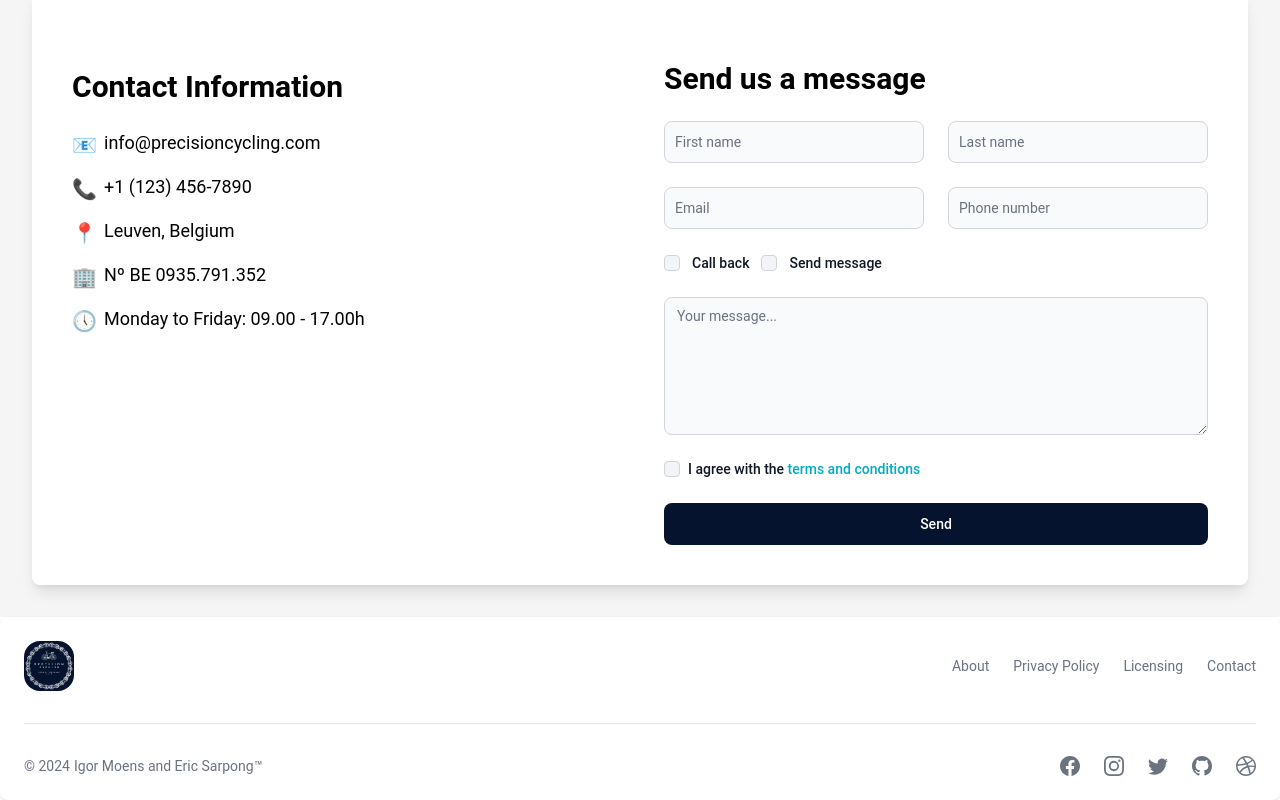
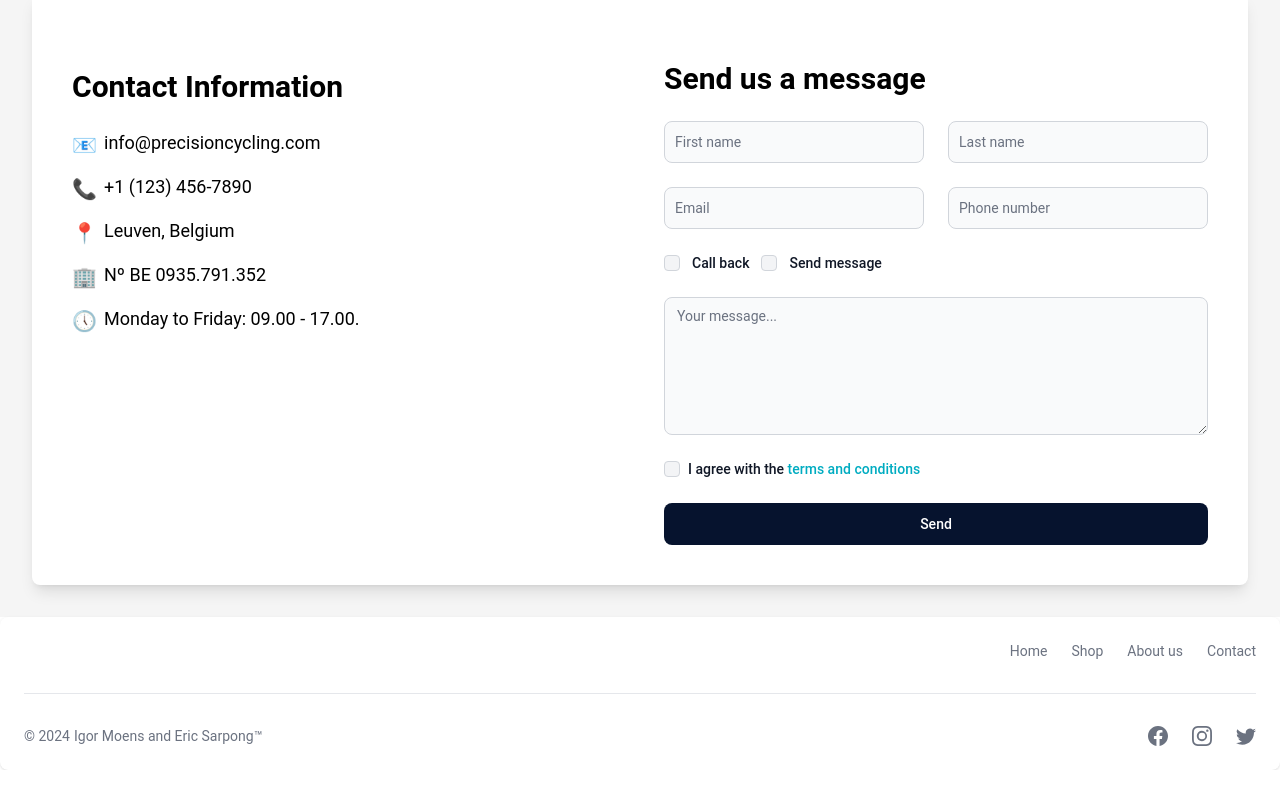
Before and after one commit to IgorMoensStudent/VisualDesign27, a Next.js app in the folder visualdesign/: page /contact in a window 1280 px wide. Shown: the part 411-1211 px from the top of the page. After the commit the page ends 1181 px from the top, so only its background shows below. Built offline with nearby package versions, Linux system fonts and the light colour scheme.

Commit message:
website almost finished

```diff
--- a/visualdesign/components/Footers.tsx
+++ b/visualdesign/components/Footers.tsx
@@ -12,18 +12,12 @@ const Footers : React.FC = () => {
         <Footer container>
             <div className="w-full text-center">
                 <div className="w-full justify-between sm:flex sm:items-center sm:justify-between">
-                <Image
-                    src={logo3}
-                    alt="logo"
-                    width={50}
-                    height={50}
-                    className="rounded-2xl"
-                />
+                <p></p>
                 <Footer.LinkGroup>
-                    <Footer.Link href="#">About</Footer.Link>
-                    <Footer.Link href="#">Privacy Policy</Footer.Link>
-                    <Footer.Link href="#">Licensing</Footer.Link>
-                    <Footer.Link href="#">Contact</Footer.Link>
+                    <Footer.Link href="/">Home</Footer.Link>
+                    <Footer.Link href="/shop">Shop</Footer.Link>
+                    <Footer.Link href="/about">About us</Footer.Link>
+                    <Footer.Link href="/contact">Contact</Footer.Link>
                 </Footer.LinkGroup>
                 </div>
                 <Footer.Divider />
@@ -33,8 +27,6 @@ const Footers : React.FC = () => {
                     <Footer.Icon href="#" icon={BsFacebook} />
                     <Footer.Icon href="#" icon={BsInstagram} />
                     <Footer.Icon href="#" icon={BsTwitter} />
-                    <Footer.Icon href="#" icon={BsGithub} />
-                    <Footer.Icon href="#" icon={BsDribbble} />
                 </div>
                 </div>
             </div>
--- a/visualdesign/components/Header.tsx
+++ b/visualdesign/components/Header.tsx
@@ -1,5 +1,6 @@
 import Link from 'next/link';
 import React, { useState, useEffect } from "react";
+import { useRouter } from 'next/router';
 import styles from './Header.module.css';
 import {
   Navbar,
@@ -15,19 +16,19 @@ import {
 const NavList = (
     <ul className="mt-2 mb-4 flex flex-col gap-2 lg:mb-0 lg:mt-0 lg:flex-row lg:items-center lg:gap-6">
                     <Typography as="li" color="blue-gray" className="p-3 font-semibold" placeholder="">
-                        <Link href="/" className="flex items-center hover-underline-padding">Home</Link>
+                        <Link href="/" className="flex items-center hover-underline-padding transition-colors duration-300 hover:text-[#C8AF46]">Home</Link>
                     </Typography>
 
                     <Typography as="li" color="blue-gray" className="p-3 font-semibold" placeholder="">
-                        <Link href="/shop" className="flex items-center hover-underline-padding">Shop</Link>
+                        <Link href="/shop" className="flex items-center hover-underline-padding transition-colors duration-300 hover:text-[#C8AF46]">Shop</Link>
                     </Typography>
 
                     <Typography as="li" color="blue-gray" className="p-3 font-semibold" placeholder="">
-                        <Link href="/about" className="flex items-center hover-underline-padding">About us</Link>
+                        <Link href="/about" className="flex items-center hover-underline-padding transition-colors duration-300 hover:text-[#C8AF46]">About us</Link>
                     </Typography>
 
                     <Typography as="li" color="blue-gray" className="p-3 font-semibold" placeholder="">
-                        <Link href="/contact" className="flex items-center hover-underline-padding">Contact</Link>
+                        <Link href="/contact" className="flex items-center hover-underline-padding transition-colors duration-300 hover:text-[#C8AF46]">Contact</Link>
                     </Typography>
                 </ul>
 )
--- a/visualdesign/pages/about/index.tsx
+++ b/visualdesign/pages/about/index.tsx
@@ -12,6 +12,7 @@ import WhatsApp from "../../public/WhatsApp.png"
 import Messenger from "../../public/Messenger.png"
 import Femke from "../../public/FemkeVerlinden.jpg";
 import cover from "../../public/BikeCover.jpg"
+import logo2 from "../../public/Logo2.png";
 
 const About : React.FC = () => {
     return (
@@ -23,8 +24,8 @@ const About : React.FC = () => {
         <main className="">
         <div className="mx-auto max-w-full">
             <div className="h-[15rem] w-full bg-[#06132E] text-white flex flex-col items-center justify-center">
-                <div className="text-sm text-center mb-4">Precision Cycling</div>
-                <div className="text-3xl font-bold mb-2 text-center">About us</div>
+                <div className="text-base text-center mb-4">Precision Cycling</div>
+                <div className="text-4xl font-bold mb-2 text-center">About us</div>
             </div>
         </div>
 
@@ -69,7 +70,7 @@ const About : React.FC = () => {
                         height={300}
                         className="rounded-2xl"
                     />
-                    <p className="absolute bottom-0 left-0 right-0 text-white font-bold text-sm bg-[#06132E] text-center py-2">Femke Verlinden</p>
+                    <p className="absolute bottom-0 left-0 right-0 text-white font-bold text-sm bg-[#06132E] text-center py-1">Femke Verlinden</p>
                 </div>
 
                 <div className="flex flex-col text-center lg:text-left pl-20">
--- a/visualdesign/pages/appointment/index.tsx
+++ b/visualdesign/pages/appointment/index.tsx
@@ -12,8 +12,8 @@ const Appointment: React.FC = () => {
             <main className="">
                 <div className="mx-auto max-w-full">
                     <div className="h-[15rem] w-full bg-[#06132E] text-white flex flex-col items-center justify-center">
-                        <div className="text-sm text-center mb-4">Precision Cycling</div>
-                        <div className="text-3xl font-bold mb-2 text-center">Make an appointment</div>
+                        <div className="text-base text-center mb-4">Precision Cycling</div>
+                        <div className="text-4xl font-bold mb-2 text-center">Make an appointment</div>
 
                         <div className="flex flex-wrap gap-2">
                             <Button outline gradientDuoTone="pinkToOrange">
--- a/visualdesign/pages/contact/index.tsx
+++ b/visualdesign/pages/contact/index.tsx
@@ -13,8 +13,8 @@ const Contact: React.FC = () => {
       <main>
         <div className="mx-auto max-w-full">
                 <div className="h-[15rem] w-full bg-[#06132E] text-white flex flex-col items-center justify-center">
-                    <div className="text-sm text-center mb-4">Precision Cycling</div>
-                    <div className="text-3xl font-bold mb-2 text-center">Contact Us</div>
+                    <div className="text-base text-center mb-4">Precision Cycling</div>
+                    <div className="text-4xl font-bold mb-2 text-center">Contact Us</div>
                 </div>
             </div>
 
@@ -61,7 +61,7 @@ const Contact: React.FC = () => {
                                 <span className="w-6 h-6 mr-2 text-xl">
                                     🕔
                                 </span>
-                                <span className="text-lg">Monday to Friday: 09.00 - 17.00h</span>
+                                <span className="text-lg">Monday to Friday: 09.00 - 17.00.</span>
                             </div>
                         </div>
                     </div>
--- a/visualdesign/pages/index.tsx
+++ b/visualdesign/pages/index.tsx
@@ -16,6 +16,8 @@ import image4 from "../public/Image4.jpg";
 import image5 from "../public/Image5.jpg";
 import image6 from "../public/Image6.jpg";
 import image7 from "../public/Image7.jpg";
+import Ketting from "../public/Ketting.png";
+import Bike from "../public/Bike.png";
 import logo1 from "../public/Logo1.png";
 import logo2 from "../public/Logo2.png";
 import logo3 from "../public/Logo3.png";
@@ -28,13 +30,26 @@ const Home = () => {
             </Head>
 
             <main className="">
-                <div className="mx-auto max-w-full">
-                    <div className="h-[30rem] w-full bg-[#06132E] text-white flex flex-col items-center justify-center">
-                        <div className="text-6xl font-bold mb-2 text-center">Precision Cycling</div>
-                        <div className="text-xl text-center mb-4">Repair / Upgrade Shop</div>
+                <div className="mx-auto max-w-full relative">
+                    <div className="h-[28rem] w-full bg-[#06132E] text-white flex flex-col items-center justify-center relative">
+                        <div className="relative z-10 text-6xl font-bold mb-2 text-center">Precision Cycling</div>
+                        <div className="relative z-10 text-xl text-center mb-4">Repair / Upgrade Shop</div>
 
+                        <div className="absolute top-20  left-0 w-full h-full flex flex-col items-center justify-center">
                             <div className="flex flex-wrap gap-2">
-                        <Button outline gradientDuoTone="pinkToOrange"><Link href="/appointment">Make an appointment</Link></Button>
+                                <Button outline gradientDuoTone="pinkToOrange">
+                                    <Link href="/appointment">Make an appointment</Link>
+                                </Button>
+                            </div>
+                        </div>
+
+                        <div className="absolute top-6 left-1/2 -translate-x-1/2 mt-4">
+                            <Image
+                                src={Bike}
+                                alt="Bike"
+                                width={180}
+                                height={180}
+                            />
                         </div>
                     </div>
                 </div>
@@ -48,7 +63,7 @@ const Home = () => {
                             width={400}
                             height={400}
                         />
-                        <p className="absolute bottom-8 left-4 text-white font-bold text-lg border-b-2 border-white"><Link href="/appointment">Repairs</Link></p>
+                        <p className="absolute bottom-8 left-4 text-white font-bold text-lg border-b-2 border-white transition-colors duration-300 hover:text-[#C8AF46] hover:border-[#C8AF46]"><Link href="/appointment">Repairs</Link></p>
                         </div>
                     </div>
 
@@ -60,7 +75,7 @@ const Home = () => {
                             width={400}
                             height={400}
                         />
-                        <p className="absolute bottom-8 left-4 text-white font-bold text-lg border-b-2 border-white"><Link href="/appointment">Upgrades</Link></p>
+                        <p className="absolute bottom-8 left-4 text-white font-bold text-lg border-b-2 border-white transition-colors duration-300 hover:text-[#C8AF46] hover:border-[#C8AF46]"><Link href="/appointment">Upgrades</Link></p>
                         </div>
                     </div>
 
@@ -72,13 +87,14 @@ const Home = () => {
                             width={400}
                             height={400}
                         />
-                        <p className="absolute bottom-8 left-4 text-white font-bold text-lg border-b-2 border-white"><Link href="/shop">Shop</Link></p>
+                        <p className="absolute bottom-8 left-4 text-white font-bold text-lg border-b-2 border-white transition-colors duration-300 hover:text-[#C8AF46] hover:border-[#C8AF46]"><Link href="/shop">Shop</Link></p>
                         </div>
                     </div>
                 </div>
 
                 <div className="flex-grow maincontainer">
                     <div className="flex flex-col lg:flex-row gap-8 p-10 items-center justify-center ">
+
                         <div className="flex-shrink-0 mb-4 lg:mb-0 relative">
                             <Image
                                 src={Bart}
@@ -87,8 +103,19 @@ const Home = () => {
                                 height={400}
                                 className="rounded-2xl"
                             />
-                        <p className="absolute bottom-0 left-0 right-0 text-white font-bold text-sm bg-[#06132E] text-center py-2">Bart Vermeulen</p>
+                            <p className="absolute bottom-0 left-0 right-0 text-white font-bold text-sm bg-[#06132E] text-center py-1">Bart Vermeulen</p>
+
+                            <div  className="absolute top-0 right-0 mt-4 mr-[-40px]">
+                                <Image
+                                    src={logo2}
+                                    alt="Logo 1"
+                                    width={95}
+                                    height={95}
+                                    className="rounded-2xl"
+                                />
                             </div>
+                        </div>
+
                         <div className="flex flex-col text-center lg:text-left pl-20">
                         <h2 className="text-4xl font-bold mb-4">A Bicycle Mechanic with Passion</h2>
                         <p className="text-gray-700 mb-4">
--- a/visualdesign/pages/shop/index.tsx
+++ b/visualdesign/pages/shop/index.tsx
@@ -1,5 +1,6 @@
 import Head from "next/head";
 import Link from "next/link";
+
 import { Fragment, useState } from 'react'
 import { Dialog, Disclosure, Menu, Transition } from '@headlessui/react'
 import { XMarkIcon } from '@heroicons/react/24/outline'
@@ -7,8 +8,6 @@ import { ChevronDownIcon, FunnelIcon, MinusIcon, PlusIcon, Squares2X2Icon } from
 
 
 const sortOptions = [
-
-
     { name: 'Most Popular', href: '#', current: true },
     { name: 'Best Rating', href: '#', current: false },
     { name: 'Newest', href: '#', current: false },
@@ -16,8 +15,6 @@ const sortOptions = [
     { name: 'Price: High to Low', href: '#', current: false },
   ]
   const subCategories = [
-
-
     { name: 'Totes', href: '#' },
     { name: 'Backpacks', href: '#' },
     { name: 'Travel Bags', href: '#' },
@@ -25,8 +22,6 @@ const sortOptions = [
     { name: 'Laptop Sleeves', href: '#' },
   ]
   const filters = [
-
-
     {
       id: 'color',
       name: 'Color',
@@ -73,7 +68,7 @@ const sortOptions = [
     {
       id: 1,
       name: 'Basic Tee',
-      href: '#',
+      href: '/contact',
       imageSrc: 'https://tailwindui.com/img/ecommerce-images/product-page-01-related-product-01.jpg',
       imageAlt: "Front of men's Basic Tee in black.",
       price: '$35',
@@ -110,12 +105,14 @@ const Shop: React.FC = () => {
 
         <div className="bg-white">
           <div>
+
              <div className="mx-auto max-w-full">
-            <div className="h-[15rem] w-full bg-[#06132E] text-white flex flex-col items-center justify-center">
-                <div className="text-sm text-center mb-4">Precision Cycling</div>
-                <div className="text-3xl font-bold mb-2 text-center">Shop</div>
+              <div className="h-[15rem] w-full bg-[#06132E] text-white flex flex-col items-center justify-center">
+                  <div className="text-base text-center mb-4">Precision Cycling</div>
+                  <div className="text-4xl font-bold mb-2 text-center">Shop</div>
+              </div>
             </div>
-        </div>
+
             <main className="mx-auto max-w-7xl px-4 sm:px-6 lg:px-8">
               <div className="flex items-baseline justify-between border-b border-gray-200 pb-6 pt-24">
                 <h1 className="text-4xl font-bold tracking-tight text-gray-900">New Arrivals</h1>
@@ -273,7 +270,6 @@ const Shop: React.FC = () => {
                         </div>
                       </div>
                     </div>
-
                     </div>
                 </div>
               </section>
```
Also changed, not shown: visualdesign/styles/global.css (+8 -2 lines), visualdesign/public/Bike.png (added), visualdesign/public/Ketting.png (added). Lines whose indentation alone changed are shown as unchanged.
